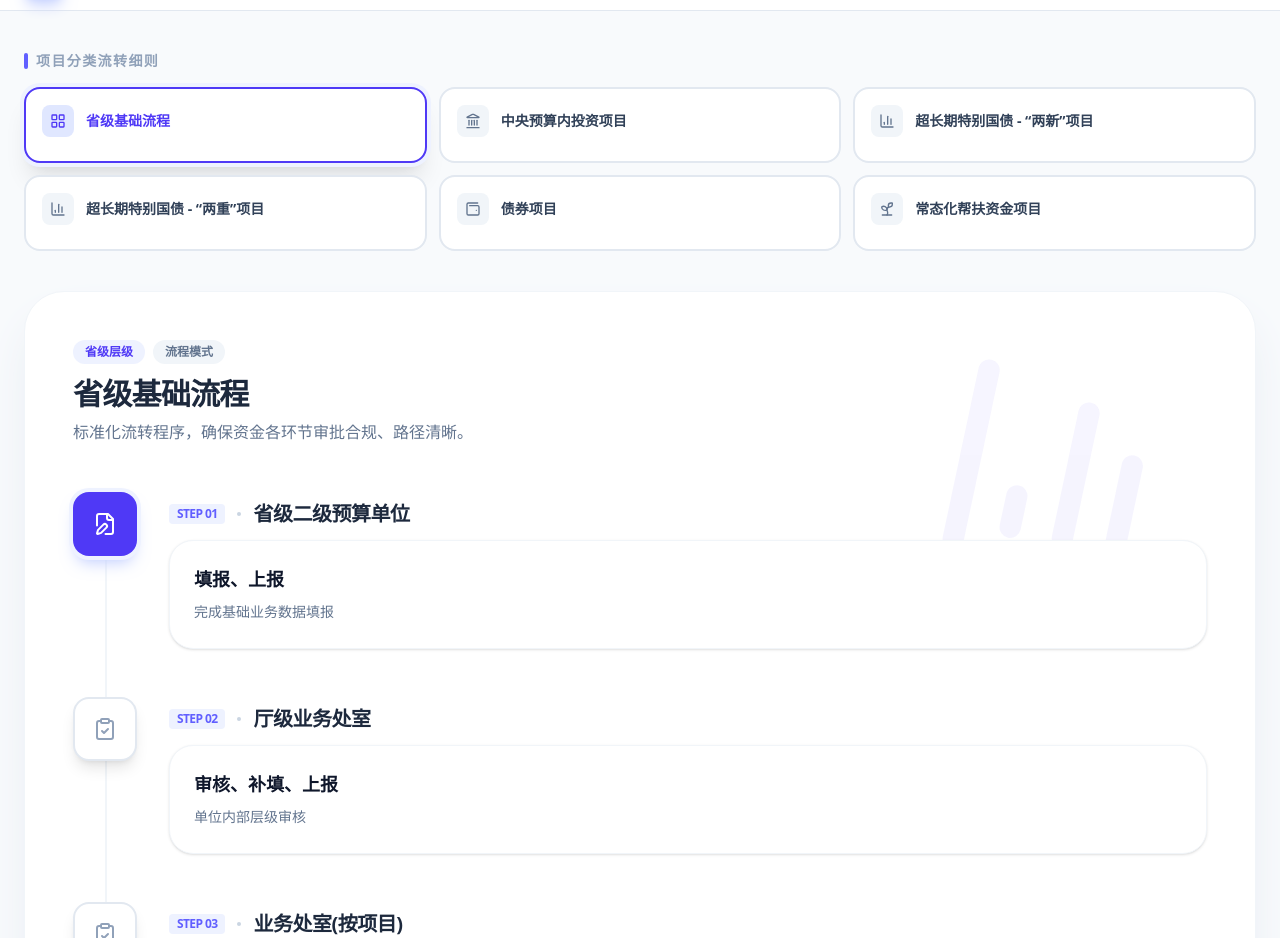
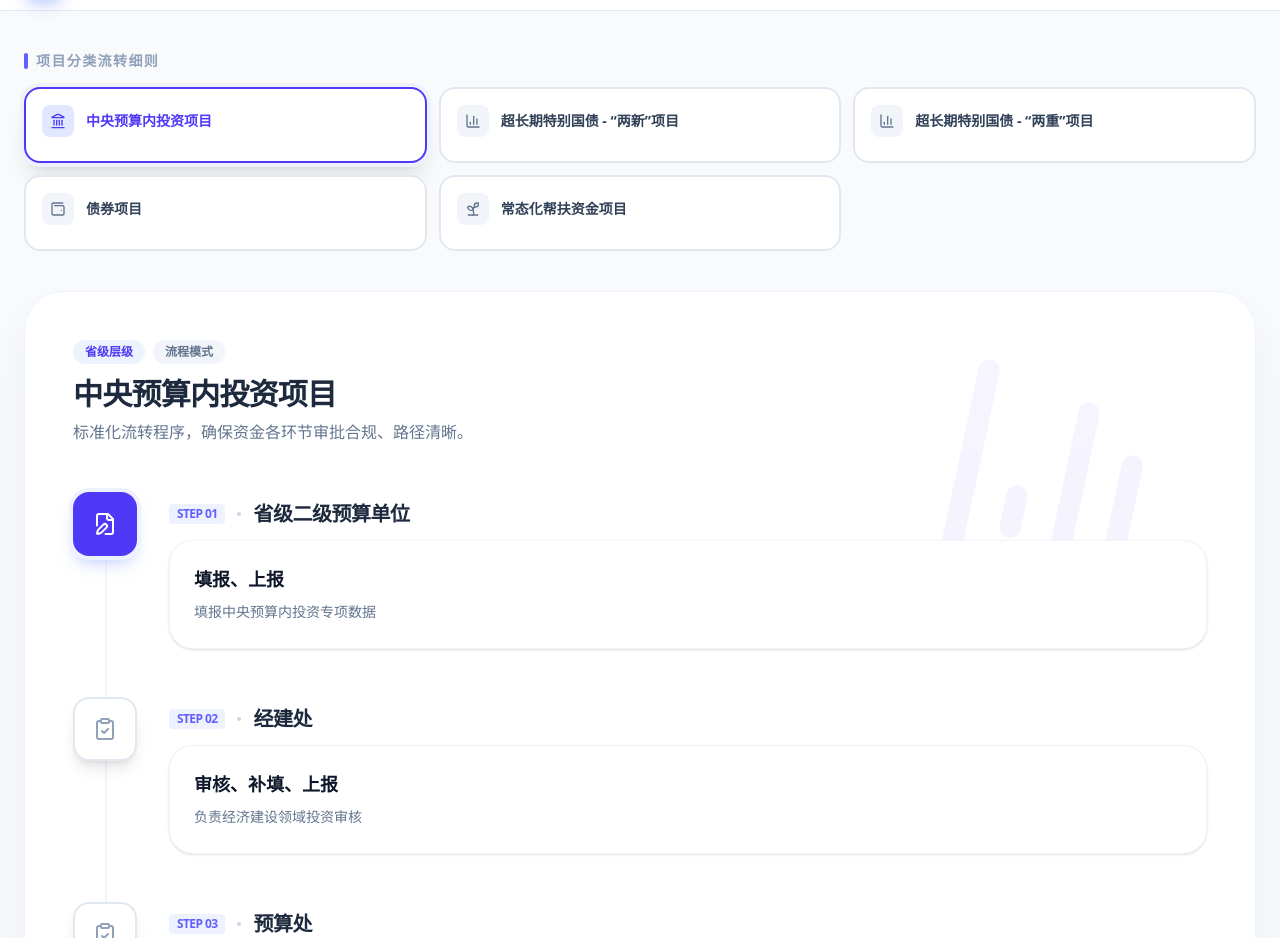
Before and after one commit to 947234742-collab/ysbblz, a React (Vite) app: page / in a window 1280 px wide. Shown: the part 54-992 px from the top of the page. Built offline with nearby package versions, Linux system fonts and the light colour scheme.

Commit message:
Update data.ts

```diff
--- a/src/data.ts
+++ b/src/data.ts
@@ -50,16 +50,6 @@ export const WORKFLOW_DATA: WorkflowGroup[] = [
     name: '省级层级',
     workflows: [
       {
-        id: 'provincial-default',
-        title: '省级基础流程',
-        steps: [
-          { title: '填报、上报', role: '省级二级预算单位', description: '完成基础业务数据填报' },
-          { title: '审核、补填、上报', role: '厅级业务处室', description: '单位内部层级审核' },
-          { title: '复审、汇总、上报', role: '业务处室(按项目)', description: '按项目分类对应处室进行复核' },
-          { title: '统筹汇总', role: '预算处', description: '省级全口径资金统筹汇总' },
-        ]
-      },
-      {
         id: 'central-investment',
         title: '中央预算内投资项目',
         steps: [
```
